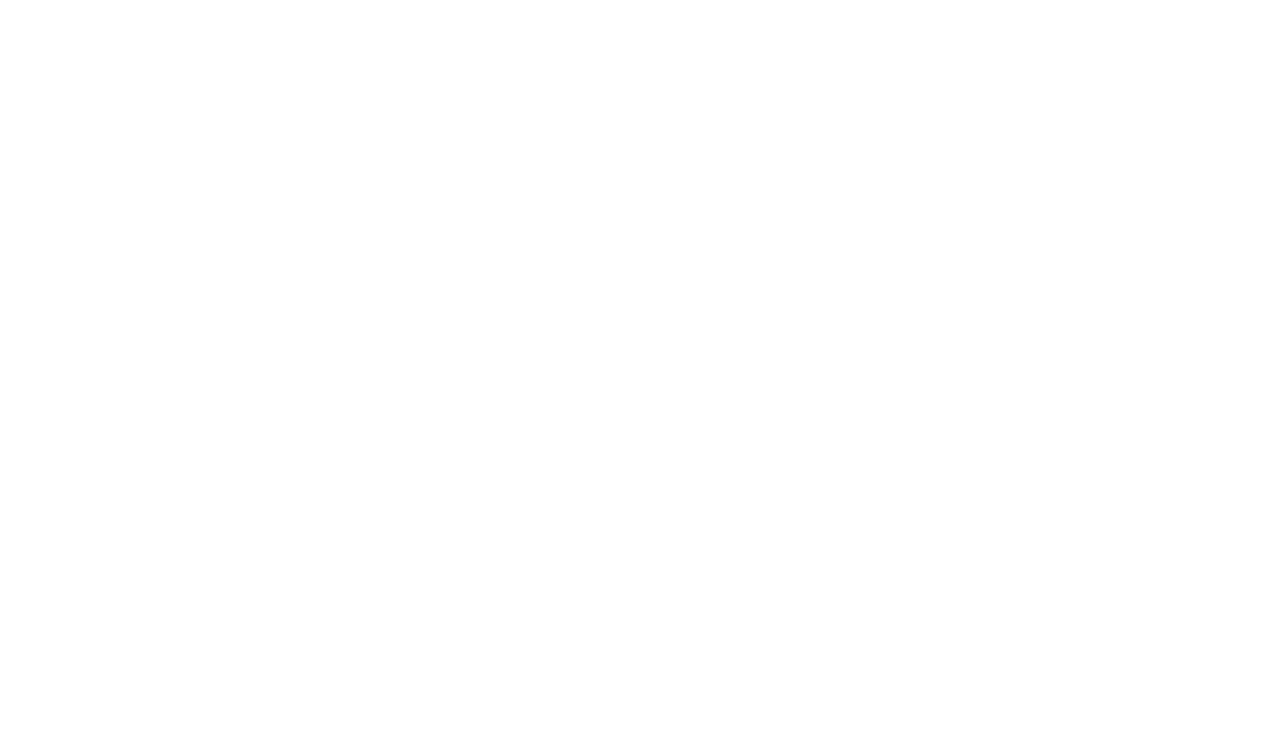
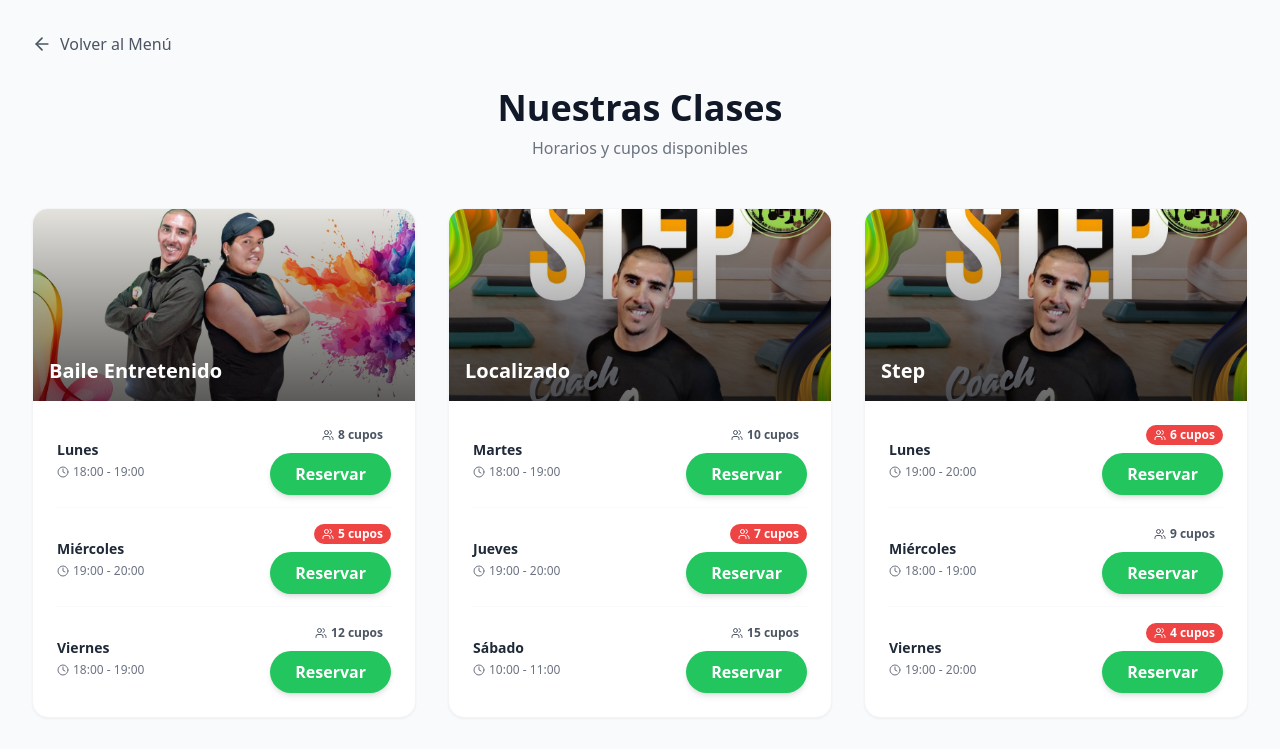
Before and after one commit to Ignacio-Olivares/Power-fit, a React (Vite) app in the folder client/: page /user/classes in a window 1280 px wide. Before the commit this address had no page. Shown: the top 749 px of the page. Built offline with nearby package versions, Linux system fonts and the light colour scheme.

Commit message:
classes
clases disponibles

```diff
--- a/client/src/App.jsx
+++ b/client/src/App.jsx
@@ -6,6 +6,7 @@
 import Dashboard from './pages/user/Dashboard';
 import Memberships from './pages/user/Memberships';
 import MembershipConfirmation from './pages/user/MembershipConfirmation';
+import Classes from './pages/user/Classes';
 import CoachPanel from "./pages/coach/CoachPanel";
 import ManageUsers from './pages/coach/ManageUsers';
 
@@ -25,6 +26,7 @@
         <Route path="/user/dashboard" element={<Dashboard />} />
         <Route path="/user/memberships" element={<Memberships />} />
         <Route path="/user/memberships/confirm" element={<MembershipConfirmation />} />
+        <Route path="/user/classes" element={<Classes />} />
 
         {/* GRUPO 3: Rutas para Coaches */}
         <Route path="/coach/panel" element={<CoachPanel />} />
--- a/client/src/pages/user/Classes.jsx
+++ b/client/src/pages/user/Classes.jsx
@@ -0,0 +1,154 @@
+import { Link } from 'react-router-dom';
+import { ArrowLeft, Clock, Users } from 'lucide-react';
+import Button from '../../components/common/Button';
+
+import fotoBaile from '../../assets/images/baile.jpeg';
+import fotoLocalizado from '../../assets/images/localizado.jpeg';
+import fotoStep from '../../assets/images/step.jpeg';
+
+const Classes = () => {
+  // Datos completos basados en la Figura 13
+  const classesData = [
+    {
+      id: 1,
+      title: "Baile Entretenido",
+      image: fotoBaile,
+      schedules: [
+        { day: "Lunes", time: "18:00 - 19:00", spots: 8 },
+        { day: "Miércoles", time: "19:00 - 20:00", spots: 5 }, // Rojo en imagen
+        { day: "Viernes", time: "18:00 - 19:00", spots: 12 }
+      ]
+    },
+    {
+      id: 2,
+      title: "Localizado",
+      image: fotoStep,
+      schedules: [
+        { day: "Martes", time: "18:00 - 19:00", spots: 10 },
+        { day: "Jueves", time: "19:00 - 20:00", spots: 7 }, // Rojo en imagen
+        { day: "Sábado", time: "10:00 - 11:00", spots: 15 }
+      ]
+    },
+    {
+      id: 3,
+      title: "Step",
+      image: fotoStep,
+      schedules: [
+        { day: "Lunes", time: "19:00 - 20:00", spots: 6 }, // Rojo en imagen
+        { day: "Miércoles", time: "18:00 - 19:00", spots: 9 },
+        { day: "Viernes", time: "19:00 - 20:00", spots: 4 } // Rojo en imagen
+      ]
+    },
+    {
+      id: 4,
+      title: "Fit Salsa",
+      image: fotoLocalizado,
+      schedules: [
+        { day: "Martes", time: "19:00 - 20:00", spots: 11 },
+        { day: "Jueves", time: "18:00 - 19:00", spots: 8 },
+        { day: "Sábado", time: "11:00 - 12:00", spots: 13 }
+      ]
+    },
+    {
+      id: 5,
+      title: "Taller Bachata",
+      image: fotoLocalizado,
+      schedules: [
+        { day: "Miércoles", time: "20:00 - 21:00", spots: 10 },
+        { day: "Viernes", time: "20:00 - 21:00", spots: 6 }, // Rojo en imagen
+        { day: "Domingo", time: "17:00 - 18:00", spots: 14 }
+      ]
+    },
+    {
+      id: 6,
+      title: "Megafit",
+      image: fotoBaile,
+      schedules: [
+        { day: "Sábado", time: "18:30 - 19:30", spots: 20 }
+      ]
+    }
+  ];
+
+  return (
+    <div className="min-h-screen bg-gray-50 p-4 md:p-8">
+      <div className="max-w-7xl mx-auto">
+
+        {/* Botón Volver */}
+        <div className="mb-8">
+          <Link to="/user/dashboard" className="flex items-center gap-2 text-gray-600 hover:text-green-500 font-medium transition-colors w-fit">
+            <ArrowLeft size={20} />
+            Volver al Menú
+          </Link>
+        </div>
+
+        {/* Encabezado */}
+        <div className="text-center mb-12">
+          <h1 className="text-3xl md:text-4xl font-bold text-gray-900 mb-2">
+            Nuestras Clases
+          </h1>
+          <p className="text-gray-500">
+            Horarios y cupos disponibles
+          </p>
+        </div>
+
+        {/* Grilla de Clases (3 columnas en escritorio) */}
+        <div className="grid grid-cols-1 md:grid-cols-2 lg:grid-cols-3 gap-8">
+          {classesData.map((item) => (
+            <div key={item.id} className="bg-white rounded-2xl shadow-sm hover:shadow-md transition-shadow overflow-hidden border border-gray-100 flex flex-col">
+
+              {/* Imagen de Cabecera */}
+              <div className="h-48 overflow-hidden relative">
+                <img
+                  src={item.image}
+                  alt={item.title}
+                  className="w-full h-full object-cover transition-transform duration-500 hover:scale-105"
+                />
+                <div className="absolute inset-0 bg-gradient-to-t from-black/60 to-transparent flex items-end p-4">
+                  <h3 className="text-white text-xl font-bold">{item.title}</h3>
+                </div>
+              </div>
+
+              {/* Lista de Horarios */}
+              <div className="p-6 flex-grow">
+                <div className="space-y-4">
+                  {item.schedules.map((schedule, idx) => (
+                    <div key={idx} className="flex items-center justify-between border-b border-gray-50 pb-3 last:border-0 last:pb-0">
+
+                      {/* Día y Hora */}
+                      <div>
+                        <span className="block font-bold text-gray-800 text-sm">{schedule.day}</span>
+                        <div className="flex items-center gap-1 text-xs text-gray-500 mt-1">
+                          <Clock size={12} /> {schedule.time}
+                        </div>
+                      </div>
+
+                      {/* Cupos y Botón */}
+                      <div className="flex flex-col items-end gap-2">
+                        {/* Lógica de color para cupos: Rojo si son menos de 8 (según referencia visual), Verde si son más */}
+                        <div className={`flex items-center gap-1 text-xs font-semibold px-2 py-0.5 rounded-full
+                          ${schedule.spots < 8 ? 'bg-red-500 text-white' : 'bg-transparent text-gray-600'}
+                        `}>
+                          <Users size={12} /> {schedule.spots} cupos
+                        </div>
+
+                        {/* Botón Reservar */}
+                        <Button variant="primary" className="text-xs px-4 py-1 h-auto">
+                          Reservar
+                        </Button>
+                      </div>
+
+                    </div>
+                  ))}
+                </div>
+              </div>
+
+            </div>
+          ))}
+        </div>
+
+      </div>
+    </div>
+  );
+};
+
+export default Classes;
```
Also changed, not shown: client/src/assets/images/step.jpeg (added).
